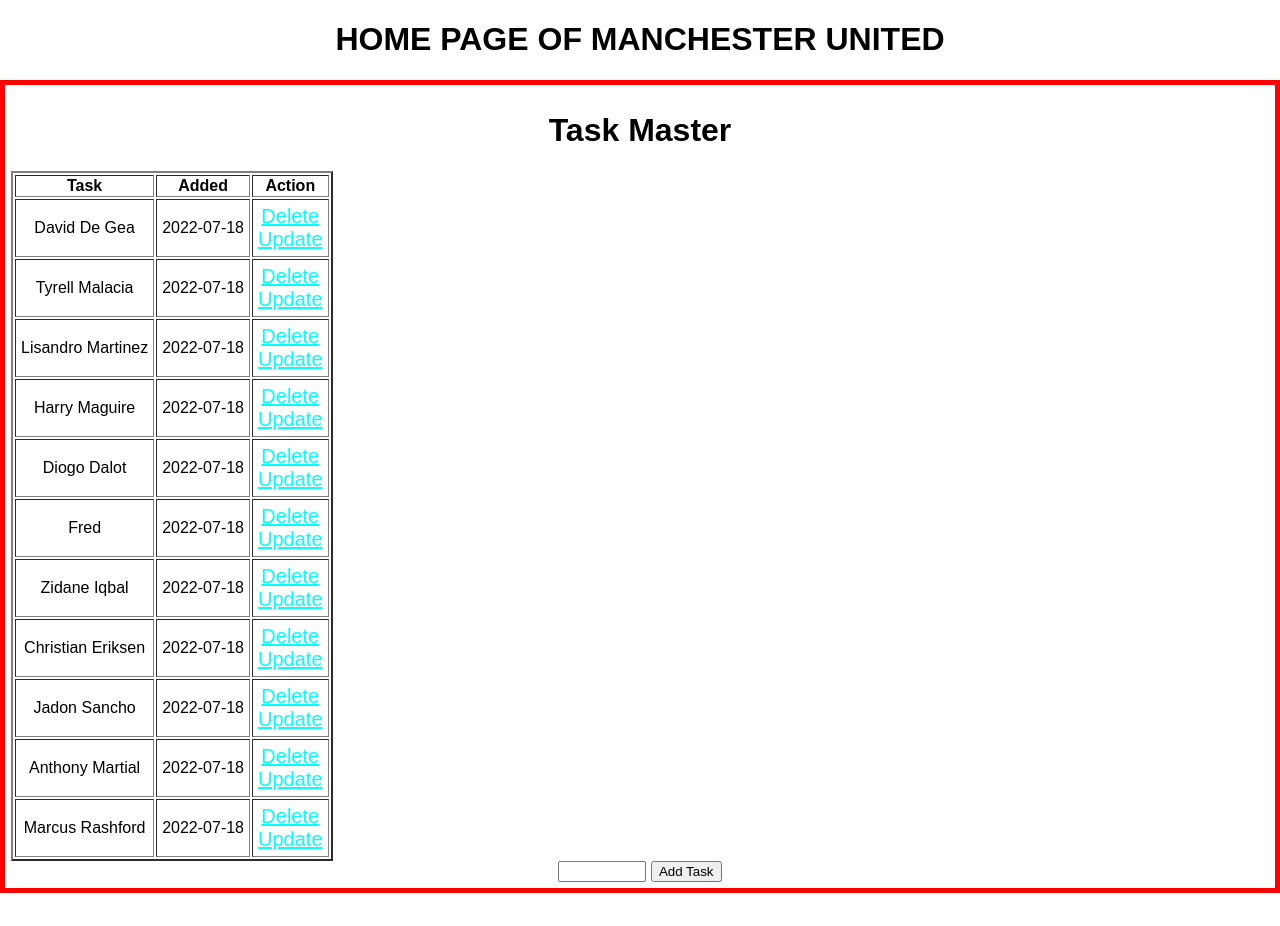
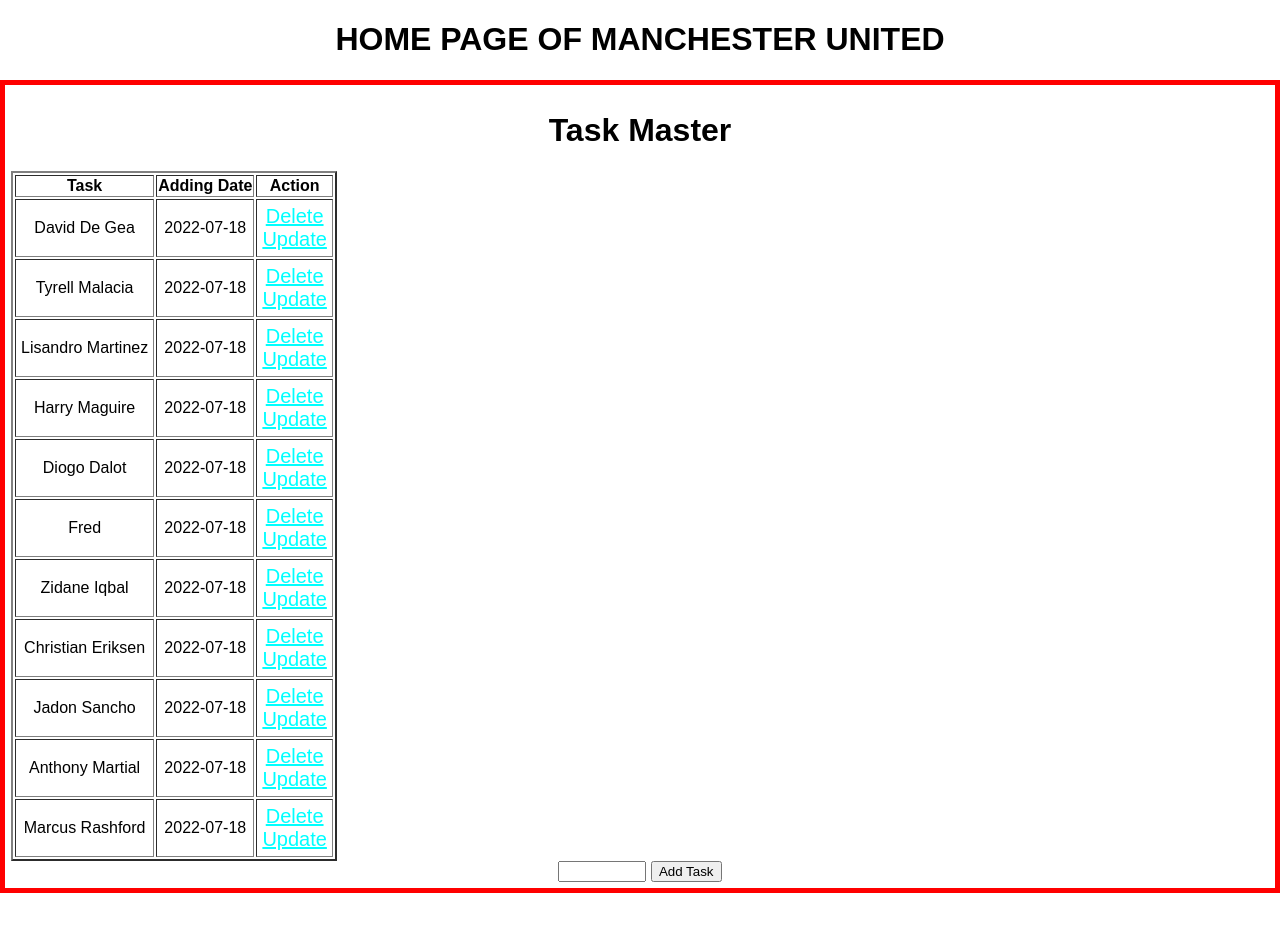
Before and after one commit to AlexNguyenSJSU/Task_Master, a Flask app: page / in a window 1280 px wide. Shown: the top 926 px of the page. Run offline with Flask 2, Linux system fonts and the light colour scheme; data comes from the database, SQL or seed files in the repository.

Commit message:
Change the trivial thing in the displaying table

```diff
--- a/templates/index.html
+++ b/templates/index.html
@@ -13,7 +13,7 @@
     <table border = 2>
             <tr>
                 <th style="text-align: center">Task</th>
-                <th style="text-align: center">Added</th>
+                <th style="text-align: center">Adding Date</th>
                 <th style="text-align: center">Action</th>
             </tr>
             {% for task in tasks %} <!--Jinja2 syntax: grab the task we pass on the template-->
```
